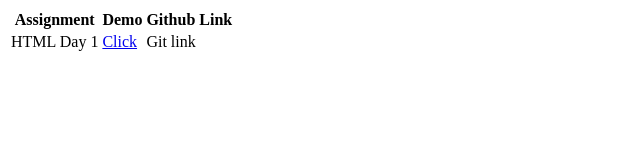
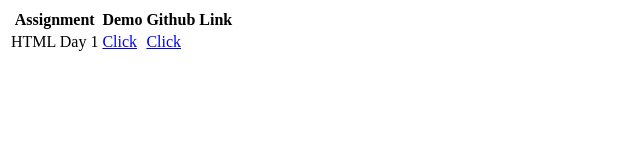
Before and after one commit to aman007shrestha/leapfrog, a plain HTML site: page index.html in a window 1280 px wide. Shown: the full height of the page, 0-640 px from the left. Drawn offline with Linux system fonts and the light colour scheme.

```diff
--- a/index.html
+++ b/index.html
@@ -4,6 +4,7 @@
     <meta charset="UTF-8" />
     <meta http-equiv="X-UA-Compatible" content="IE=edge" />
     <meta name="viewport" content="width=device-width, initial-scale=1.0" />
+    <link rel="icon" href="./image/lf.png" type="image/icon type" />
     <title>Leapfrog</title>
   </head>
   <body>
@@ -16,7 +17,12 @@
       <tr>
         <td>HTML Day 1</td>
         <td><a href="./assignment/day2html/asg2.html">Click</a></td>
-        <td>Git link</td>
+        <td>
+          <a
+            href="https://github.com/aman007shrestha/leapfrog/tree/main/assignment/day2html"
+            >Click</a
+          >
+        </td>
       </tr>
     </table>
   </body>
```
Also changed, not shown: assignment/day2html/images/dobby.jpg, image/lf.png (added).
